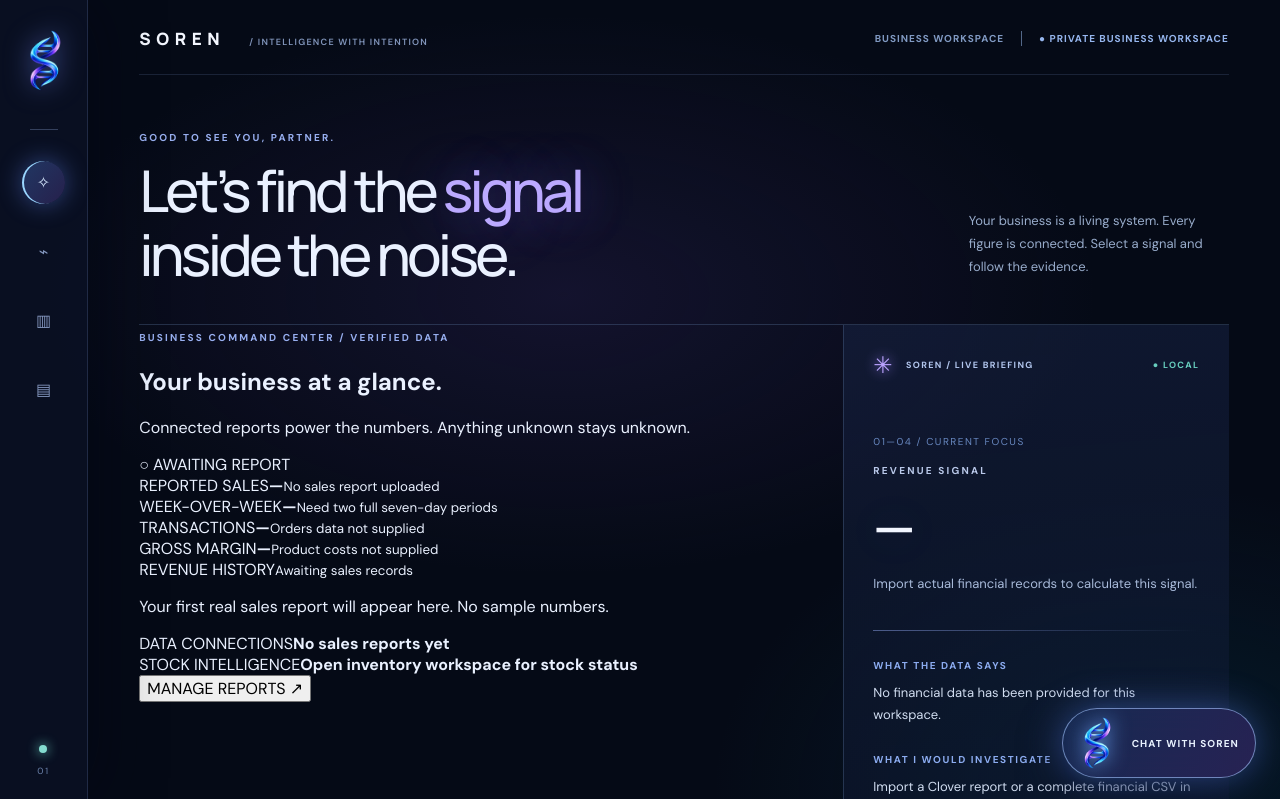
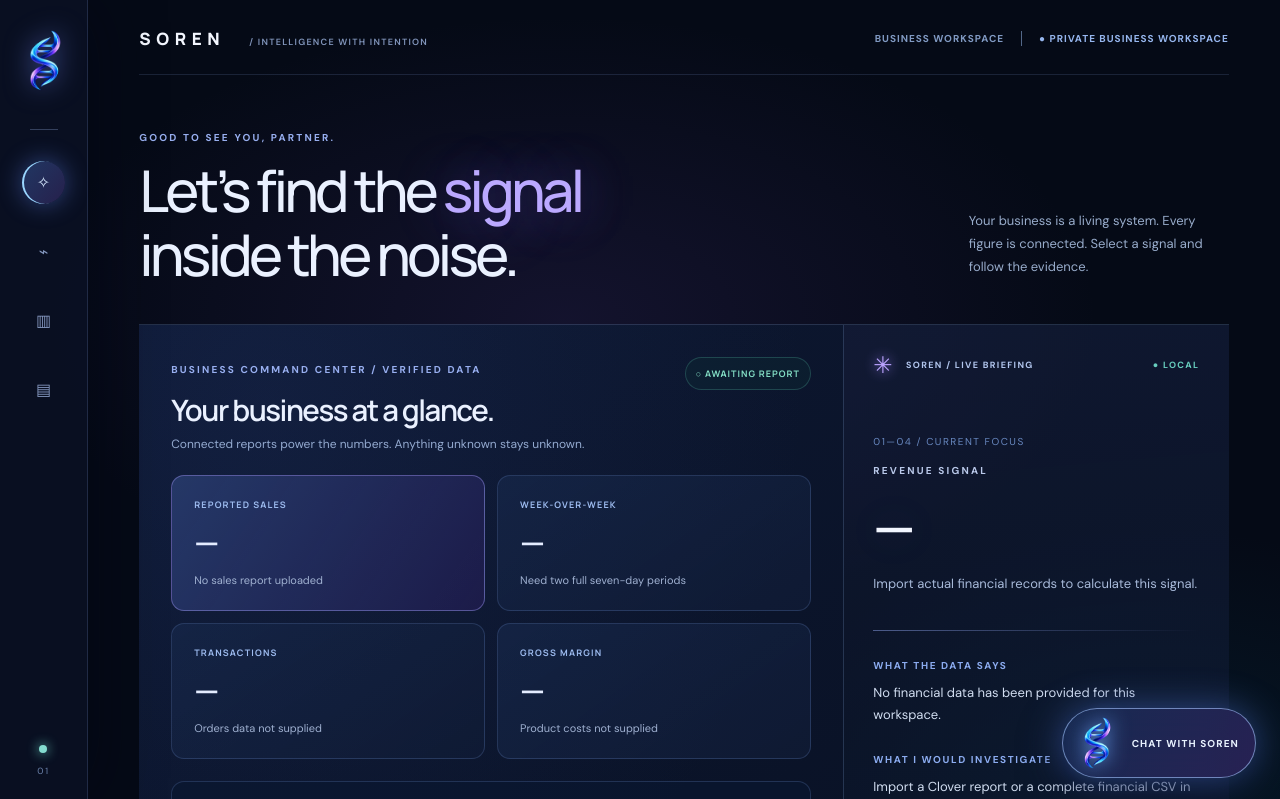
Before and after one commit to sleepypig321/Soren-ai, a website built with Vite: page index.html in a window 1280 px wide. Both pictures are taken after a click on the link "GET STARTED ↗". Shown: the top 799 px of the page. Built offline with nearby package versions, Linux system fonts and the light colour scheme.

Commit message:
Style evidence-based business overview and report history

```diff
--- a/src/style.css
+++ b/src/style.css
@@ -544,3 +544,39 @@ img,svg{max-width:100%}
 @media(max-width:1050px){.landing-orbit-layout{grid-template-columns:minmax(0,1fr) minmax(300px,1.15fr);gap:18px}.landing-orbit-layout .auth-card{grid-column:2;grid-row:1 / span 2}.landing-feature-left{grid-column:1;grid-row:1}.landing-feature-right{grid-column:1;grid-row:2}.landing-feature-column{gap:18px}.landing-feature-column .landing-orbit-box{transform:none!important}}
 @media(max-width:650px){.landing-intro{padding-top:24px}.landing-orbit-layout{grid-template-columns:minmax(0,1fr);padding-top:16px}.landing-orbit-layout .auth-card{grid-column:1;grid-row:1}.landing-feature-left,.landing-feature-right{display:grid;grid-template-columns:minmax(0,1fr) minmax(0,1fr);gap:10px;grid-column:1;grid-row:auto}.landing-orbit-box{padding:17px 14px}.landing-orbit-box h3{margin-top:24px;font-size:15px}.landing-orbit-box p{font-size:11px}.landing-orbit-glyph{font-size:19px;right:12px;top:10px}.landing-feature-number{font-size:8px}.landing-orbit-footer span:last-child{display:none}}
 @media(max-width:390px){.landing-feature-left,.landing-feature-right{grid-template-columns:1fr}.landing-intro>p{max-width:300px;margin-inline:auto}}
+
+/* Business command center replaces the decorative orbit with real, source-backed context. */
+.business-overview{padding:clamp(22px,2.5vw,40px);min-width:0;background:radial-gradient(ellipse at 18% 10%,#273a7338,transparent 66%),linear-gradient(150deg,#0d1832,#091124);display:flex;flex-direction:column;gap:22px}
+.business-overview-header{display:flex;justify-content:space-between;gap:14px;align-items:flex-start}
+.business-overview-header h2{margin:12px 0 5px;font:600 clamp(25px,2.3vw,34px) Manrope,sans-serif;letter-spacing:-.05em}
+.business-overview-header p{font-size:12px;color:#94aad0;line-height:1.5;margin:0}
+.business-overview-live{font:700 9px Manrope,sans-serif;letter-spacing:.11em;color:#83dec5;white-space:nowrap;border:1px solid #397d786d;background:#0d33364f;padding:9px 10px;border-radius:30px}
+.business-overview-grid{display:grid;grid-template-columns:repeat(2,minmax(0,1fr));gap:12px}
+.overview-tile{min-width:0;display:flex;flex-direction:column;gap:9px;padding:22px;border:1px solid #516ea355;background:linear-gradient(145deg,#17284baf,#101b35ca);border-radius:13px}
+.overview-tile-revenue{background:linear-gradient(125deg,#253867,#201c4fc9);border-color:#8e88df80}
+.overview-tile>span,.overview-trend>div:first-child>span,.overview-sources span{font:700 9px Manrope,sans-serif;letter-spacing:.13em;color:#9dbbef}
+.overview-tile>strong{font:600 clamp(27px,2.5vw,36px) Manrope,sans-serif;letter-spacing:-.04em;color:#e4ecff;overflow-wrap:anywhere}
+.overview-tile>small{font-size:11px;color:#9fb0d0;line-height:1.35}
+.overview-trend{padding:20px 21px;border:1px solid #516ea355;border-radius:13px;background:#0a1731a9}
+.overview-trend>div:first-child{display:flex;align-items:center;justify-content:space-between;gap:12px}
+.overview-trend>div:first-child small{max-width:55%;overflow-wrap:anywhere;color:#8da4c8;font-size:10px;text-align:right}
+.overview-bars{height:150px;display:flex;align-items:flex-end;gap:3px;border-bottom:1px solid #6383ba61;margin-top:20px}
+.overview-bars>div{height:100%;flex:1;display:flex;align-items:flex-end;min-width:1px}
+.overview-bars>div span{display:block;width:100%;min-height:2px;background:linear-gradient(0deg,#67a5ff,#b59eff);border-radius:3px 3px 0 0;box-shadow:0 0 6px #708eff45}
+.overview-dates{display:flex;justify-content:space-between;color:#97a9c9;font-size:10px;padding-top:8px}
+.overview-empty{font-size:13px;color:#acbad5;padding:50px 0;text-align:center}
+.overview-sources{display:grid;grid-template-columns:1fr 1fr auto;gap:13px;align-items:center;margin-top:auto}
+.overview-sources>div{min-width:0;display:flex;flex-direction:column;gap:8px}
+.overview-sources strong{font-size:11px;line-height:1.45;font-weight:500;color:#d2ddf6}
+.overview-link{border:1px solid #8d9fe082;background:#1a284c;color:#dbe6ff;font:700 10px Manrope,sans-serif;letter-spacing:.08em;padding:12px 14px;cursor:pointer;border-radius:6px}
+.overview-link:hover,.overview-link:focus-visible{background:#2c3c6d}
+.clover-archive{margin:16px 0 20px;padding:21px;border:1px solid #586ba066;border-radius:13px;background:#0e1833}
+.clover-archive h4{font:600 19px Manrope,sans-serif;margin:7px 0}
+.clover-archive p{font-size:11px;color:#a0b0cc;line-height:1.6;margin:0 0 15px}
+.clover-archive-list{display:flex;flex-direction:column;gap:9px}
+.clover-archive-row{display:flex;align-items:center;justify-content:space-between;gap:12px;padding:12px;border:1px solid #49638d67;border-radius:8px}
+.clover-archive-row>div{display:flex;flex-direction:column;min-width:0;gap:5px}
+.clover-archive-row strong{font-size:12px;overflow-wrap:anywhere}
+.clover-archive-row small{font-size:10px;color:#8dadd5}
+@media(max-width:1150px){.overview-sources{grid-template-columns:1fr 1fr}.overview-link{grid-column:1 / -1}}
+@media(max-width:650px){.business-overview{padding:18px;gap:14px}.business-overview-header{flex-direction:column}.business-overview-grid{gap:8px}.overview-tile{padding:14px}.overview-tile>strong{font-size:25px}.overview-bars{height:110px}.overview-sources{grid-template-columns:1fr}.overview-link{grid-column:auto}.clover-archive-row{align-items:flex-start;flex-direction:column}.clover-archive-row button{width:100%}}
```
